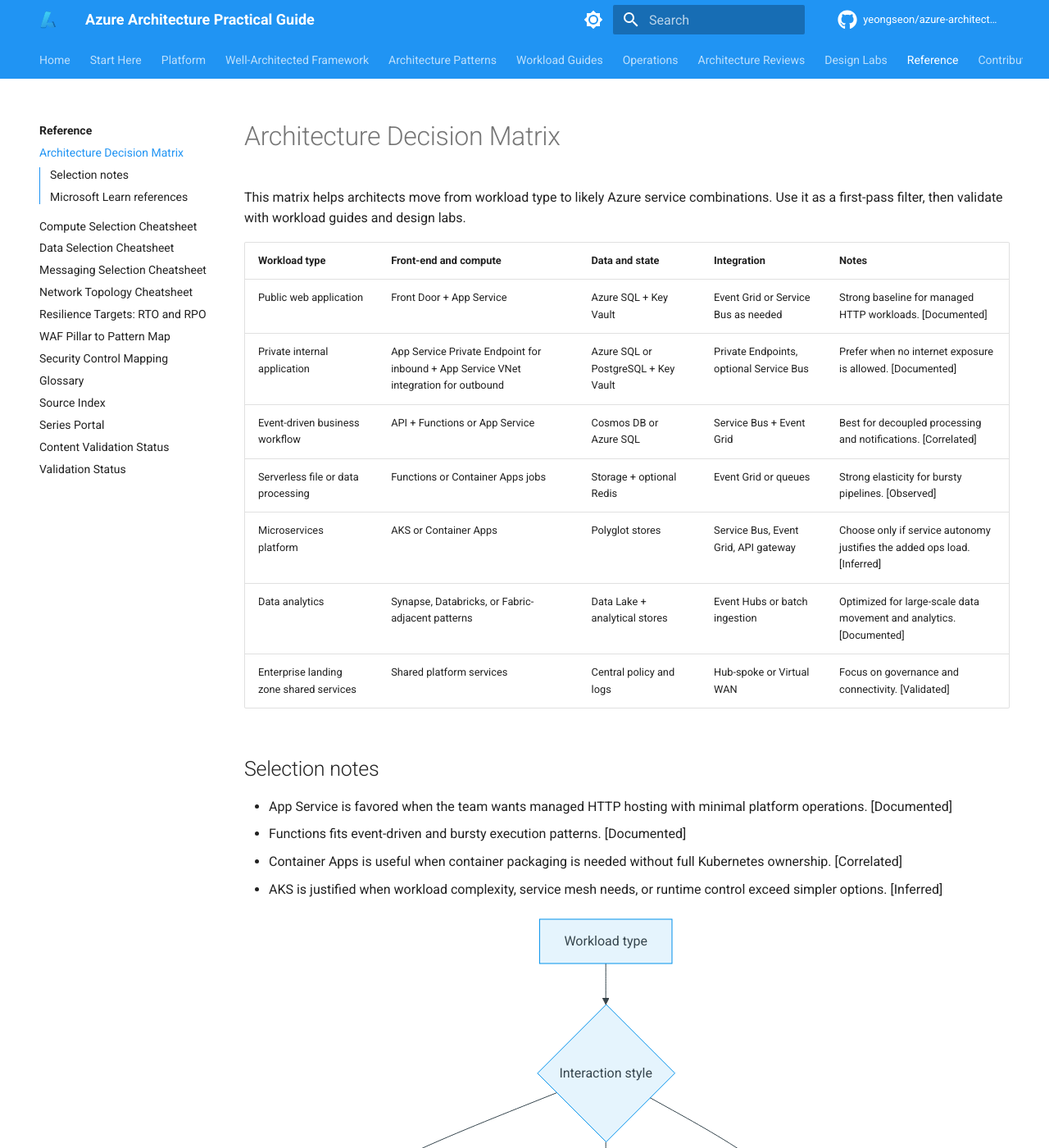
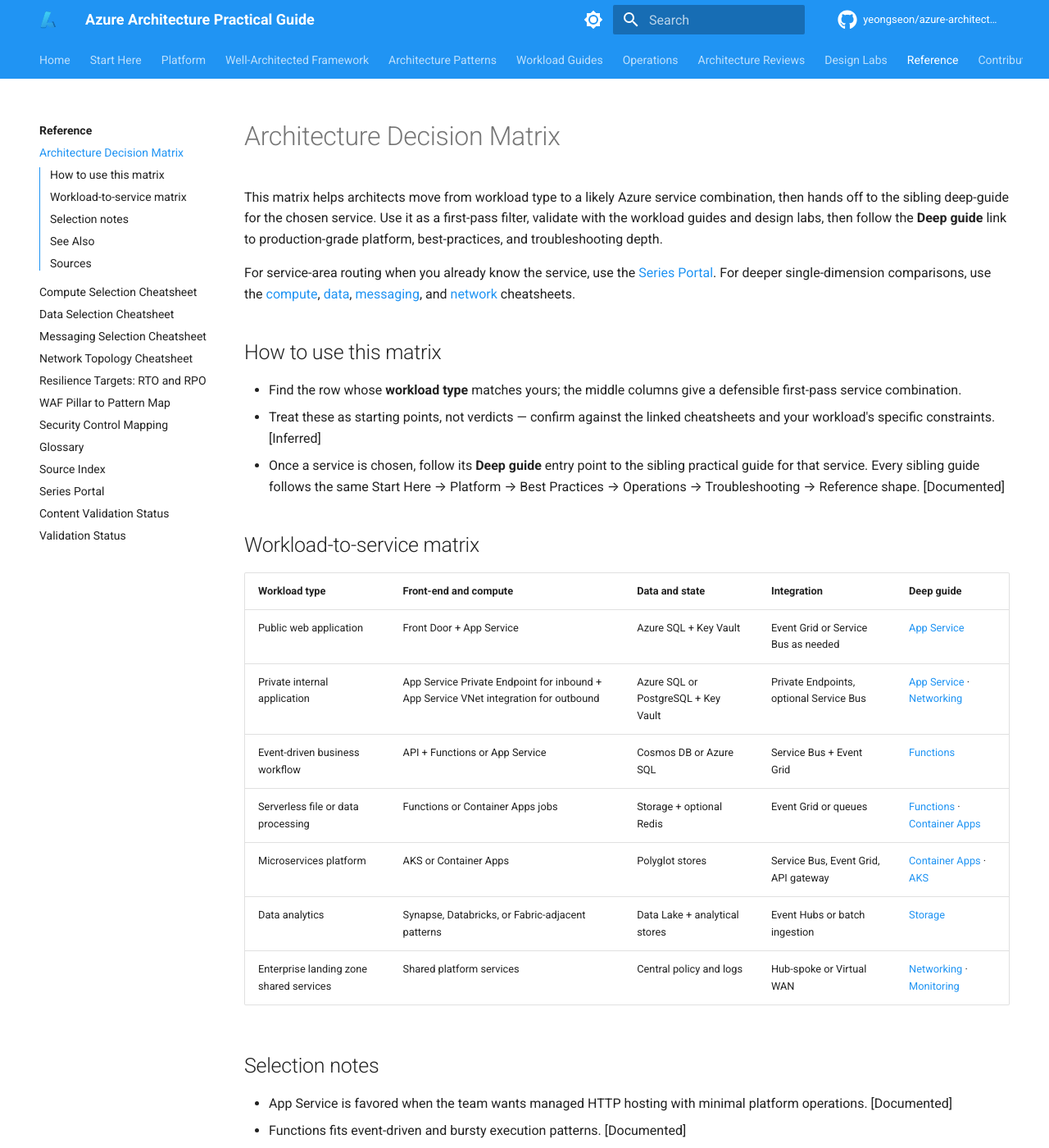
Before and after one commit to yeongseon/azure-architecture-practical-guide, an MkDocs documentation site: the page built from docs/reference/architecture-decision-matrix.md, in a window 1280 px wide and 1400 px high. Shown: the whole window at 82% size. Built offline with MkDocs 1.6.1 and Material for MkDocs 9.7.7, drawn with Linux system fonts in a browser that asks for light colours; comment, search, counter and statistics services are not loaded; some of the changed text lies outside the part shown.

Commit message:
docs(reference): add cross-repo service-selection deep-guide bridges (P1a #34)

````diff
--- a/docs/reference/architecture-decision-matrix.md
+++ b/docs/reference/architecture-decision-matrix.md
@@ -1,4 +1,5 @@
 ---
+description: Cross-repo service-selection matrix — maps each Azure workload type to its likely service combination and the sibling deep-guide entry point for that service.
 content_sources:
   diagrams:
     - id: architecture-decision-matrix-flow
@@ -8,17 +9,27 @@
 ---
 # Architecture Decision Matrix
 
-This matrix helps architects move from workload type to likely Azure service combinations. Use it as a first-pass filter, then validate with workload guides and design labs.
+This matrix helps architects move from workload type to a likely Azure service combination, then hands off to the sibling deep-guide for the chosen service. Use it as a first-pass filter, validate with the workload guides and design labs, then follow the **Deep guide** link to production-grade platform, best-practices, and troubleshooting depth.
 
-| Workload type | Front-end and compute | Data and state | Integration | Notes |
+For service-area routing when you already know the service, use the [Series Portal](series-portal.md). For deeper single-dimension comparisons, use the [compute](compute-selection-cheatsheet.md), [data](data-selection-cheatsheet.md), [messaging](messaging-selection-cheatsheet.md), and [network](network-topology-cheatsheet.md) cheatsheets.
+
+## How to use this matrix
+
+- Find the row whose **workload type** matches yours; the middle columns give a defensible first-pass service combination.
+- Treat these as starting points, not verdicts — confirm against the linked cheatsheets and your workload's specific constraints. [Inferred]
+- Once a service is chosen, follow its **Deep guide** entry point to the sibling practical guide for that service. Every sibling guide follows the same Start Here → Platform → Best Practices → Operations → Troubleshooting → Reference shape. [Documented]
+
+## Workload-to-service matrix
+
+| Workload type | Front-end and compute | Data and state | Integration | Deep guide |
 |---|---|---|---|---|
-| Public web application | Front Door + App Service | Azure SQL + Key Vault | Event Grid or Service Bus as needed | Strong baseline for managed HTTP workloads. [Documented] |
-| Private internal application | App Service Private Endpoint for inbound + App Service VNet integration for outbound | Azure SQL or PostgreSQL + Key Vault | Private Endpoints, optional Service Bus | Prefer when no internet exposure is allowed. [Documented] |
-| Event-driven business workflow | API + Functions or App Service | Cosmos DB or Azure SQL | Service Bus + Event Grid | Best for decoupled processing and notifications. [Correlated] |
-| Serverless file or data processing | Functions or Container Apps jobs | Storage + optional Redis | Event Grid or queues | Strong elasticity for bursty pipelines. [Observed] |
-| Microservices platform | AKS or Container Apps | Polyglot stores | Service Bus, Event Grid, API gateway | Choose only if service autonomy justifies the added ops load. [Inferred] |
-| Data analytics | Synapse, Databricks, or Fabric-adjacent patterns | Data Lake + analytical stores | Event Hubs or batch ingestion | Optimized for large-scale data movement and analytics. [Documented] |
-| Enterprise landing zone shared services | Shared platform services | Central policy and logs | Hub-spoke or Virtual WAN | Focus on governance and connectivity. [Validated] |
+| Public web application | Front Door + App Service | Azure SQL + Key Vault | Event Grid or Service Bus as needed | [App Service](https://yeongseon.github.io/azure-app-service-practical-guide/start-here/scenario-router/) |
+| Private internal application | App Service Private Endpoint for inbound + App Service VNet integration for outbound | Azure SQL or PostgreSQL + Key Vault | Private Endpoints, optional Service Bus | [App Service](https://yeongseon.github.io/azure-app-service-practical-guide/start-here/scenario-router/) · [Networking](https://yeongseon.github.io/azure-networking-practical-guide/start-here/scenario-router/) |
+| Event-driven business workflow | API + Functions or App Service | Cosmos DB or Azure SQL | Service Bus + Event Grid | [Functions](https://yeongseon.github.io/azure-functions-practical-guide/start-here/) |
+| Serverless file or data processing | Functions or Container Apps jobs | Storage + optional Redis | Event Grid or queues | [Functions](https://yeongseon.github.io/azure-functions-practical-guide/start-here/) · [Container Apps](https://yeongseon.github.io/azure-container-apps-practical-guide/start-here/scenario-router/) |
+| Microservices platform | AKS or Container Apps | Polyglot stores | Service Bus, Event Grid, API gateway | [Container Apps](https://yeongseon.github.io/azure-container-apps-practical-guide/start-here/scenario-router/) · [AKS](https://yeongseon.github.io/azure-kubernetes-service-practical-guide/start-here/scenario-router/) |
+| Data analytics | Synapse, Databricks, or Fabric-adjacent patterns | Data Lake + analytical stores | Event Hubs or batch ingestion | [Storage](https://yeongseon.github.io/azure-storage-practical-guide/start-here/scenario-router/) |
+| Enterprise landing zone shared services | Shared platform services | Central policy and logs | Hub-spoke or Virtual WAN | [Networking](https://yeongseon.github.io/azure-networking-practical-guide/start-here/scenario-router/) · [Monitoring](https://yeongseon.github.io/azure-monitoring-practical-guide/start-here/scenario-router/) |
 
 ## Selection notes
 
@@ -39,7 +50,15 @@
     E --> F
 ```
 
-## Microsoft Learn references
+## See Also
+
+- [Series Portal](series-portal.md) — route to a sibling deep-guide when the service is already chosen
+- [Compute Selection Cheatsheet](compute-selection-cheatsheet.md) — narrow compute options
+- [Data Selection Cheatsheet](data-selection-cheatsheet.md) — narrow data platform options
+- [Messaging Selection Cheatsheet](messaging-selection-cheatsheet.md) — narrow messaging primitives
+- [Network Topology Cheatsheet](network-topology-cheatsheet.md) — narrow networking topology
+
+## Sources
 
 - https://learn.microsoft.com/en-us/azure/architecture/guide/technology-choices/
 - https://learn.microsoft.com/en-us/azure/architecture/guide/technology-choices/compute-decision-tree
--- a/docs/reference/compute-selection-cheatsheet.md
+++ b/docs/reference/compute-selection-cheatsheet.md
@@ -1,4 +1,5 @@
 ---
+description: Compare Azure compute services — VMs, App Service, Functions, Container Apps, and AKS — by use case, scaling, cost, skill, and control during early architecture workshops.
 content_sources:
   diagrams:
     - id: compute-selection-map
@@ -40,7 +41,15 @@
     H -->|No| J[Azure Container Apps]
 ```
 
-## Microsoft Learn references
+## See Also
+
+- [Architecture Decision Matrix](architecture-decision-matrix.md) — workload-to-service selection and sibling deep-guide entry points
+- [Series Portal](series-portal.md) — route to a sibling deep-guide once the service is chosen
+- [Data Selection Cheatsheet](data-selection-cheatsheet.md) — narrow data platform options
+- [Messaging Selection Cheatsheet](messaging-selection-cheatsheet.md) — narrow messaging primitives
+- [Network Topology Cheatsheet](network-topology-cheatsheet.md) — narrow networking topology
+
+## Sources
 
 - https://learn.microsoft.com/en-us/azure/architecture/guide/technology-choices/compute-decision-tree
 - https://learn.microsoft.com/en-us/azure/architecture/guide/technology-choices/
--- a/docs/reference/data-selection-cheatsheet.md
+++ b/docs/reference/data-selection-cheatsheet.md
@@ -1,4 +1,5 @@
 ---
+description: Compare Azure data stores — SQL, Cosmos DB, PostgreSQL, Storage, and Managed Redis — by data model, consistency, scale, and cost to pick a workload's primary store.
 content_sources:
   diagrams:
     - id: data-selection-map
@@ -42,7 +43,15 @@
     H -->|Cache| J[Azure Managed Redis]
 ```
 
-## Microsoft Learn references
+## See Also
+
+- [Architecture Decision Matrix](architecture-decision-matrix.md) — workload-to-service selection and sibling deep-guide entry points
+- [Series Portal](series-portal.md) — route to a sibling deep-guide once the service is chosen
+- [Compute Selection Cheatsheet](compute-selection-cheatsheet.md) — narrow compute options
+- [Messaging Selection Cheatsheet](messaging-selection-cheatsheet.md) — narrow messaging primitives
+- [Network Topology Cheatsheet](network-topology-cheatsheet.md) — narrow networking topology
+
+## Sources
 
 - https://learn.microsoft.com/en-us/azure/architecture/guide/technology-choices/data-store-overview
 - https://learn.microsoft.com/en-us/azure/architecture/guide/technology-choices/
--- a/docs/reference/messaging-selection-cheatsheet.md
+++ b/docs/reference/messaging-selection-cheatsheet.md
@@ -1,4 +1,5 @@
 ---
+description: Compare Azure messaging services — Service Bus, Event Grid, Event Hubs, and Queue Storage — by pattern, ordering, throughput, and delivery to match the interaction style.
 content_sources:
   diagrams:
     - id: messaging-selection-map
@@ -36,7 +37,15 @@
     G -->|Yes| H[Azure Queue Storage]
 ```
 
-## Microsoft Learn references
+## See Also
+
+- [Architecture Decision Matrix](architecture-decision-matrix.md) — workload-to-service selection and sibling deep-guide entry points
+- [Series Portal](series-portal.md) — route to a sibling deep-guide once the service is chosen
+- [Compute Selection Cheatsheet](compute-selection-cheatsheet.md) — narrow compute options
+- [Data Selection Cheatsheet](data-selection-cheatsheet.md) — narrow data platform options
+- [Network Topology Cheatsheet](network-topology-cheatsheet.md) — narrow networking topology
+
+## Sources
 
 - https://learn.microsoft.com/en-us/azure/architecture/guide/technology-choices/messaging
 - https://learn.microsoft.com/en-us/azure/architecture/guide/architecture-styles/event-driven
--- a/docs/reference/network-topology-cheatsheet.md
+++ b/docs/reference/network-topology-cheatsheet.md
@@ -1,4 +1,5 @@
 ---
+description: Compare Azure network topologies — hub-spoke, Virtual WAN, and flat VNet — plus the Private Endpoint vs Service Endpoint choice for enterprise connectivity design.
 content_sources:
   diagrams:
     - id: network-topology-map
@@ -37,7 +38,15 @@
     E -->|No| G[Service Endpoint]
 ```
 
-## Microsoft Learn references
+## See Also
+
+- [Architecture Decision Matrix](architecture-decision-matrix.md) — workload-to-service selection and sibling deep-guide entry points
+- [Series Portal](series-portal.md) — route to a sibling deep-guide once the service is chosen
+- [Compute Selection Cheatsheet](compute-selection-cheatsheet.md) — narrow compute options
+- [Data Selection Cheatsheet](data-selection-cheatsheet.md) — narrow data platform options
+- [Messaging Selection Cheatsheet](messaging-selection-cheatsheet.md) — narrow messaging primitives
+
+## Sources
 
 - https://learn.microsoft.com/en-us/azure/architecture/networking/architecture/hub-spoke
 - https://learn.microsoft.com/en-us/azure/architecture/guide/technology-choices/
--- a/docs/reference/series-portal.md
+++ b/docs/reference/series-portal.md
@@ -15,6 +15,9 @@
 Once an architecture decision has narrowed the workload to a specific Azure service, use this page to jump directly to the sibling deep-guide for that service. This is a router, not a selection matrix — for service-selection guidance, start with the [Architecture Decision Matrix](architecture-decision-matrix.md), one of the workload cheatsheets, or the [scenario router](../start-here/scenario-router.md) in Start Here.
 
 Each entry links to a companion practical guide that follows the same core structure documented in the [Series Lab Contract](../contributing/series-lab-contract.md): Start Here → Platform → Best Practices → Operations → Troubleshooting → Reference.
+
+!!! tip "Still choosing a service? Start with the matrix"
+    This portal assumes the service is already chosen. If you are still deciding *which* Azure service fits the workload, start with the [Architecture Decision Matrix](architecture-decision-matrix.md) — it maps workload types to service combinations and hands off to the same sibling deep-guides listed below.
 
 ## When to use this portal
 
````
